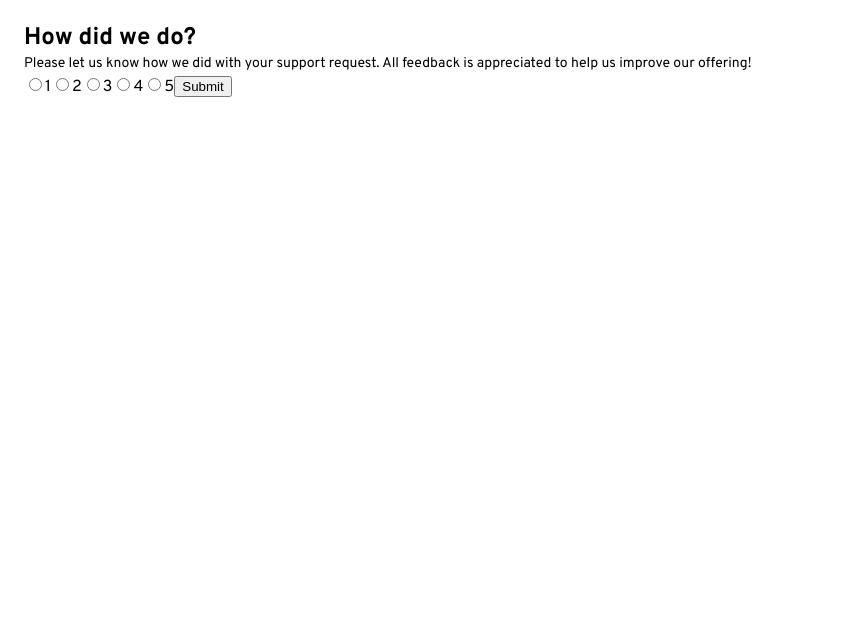
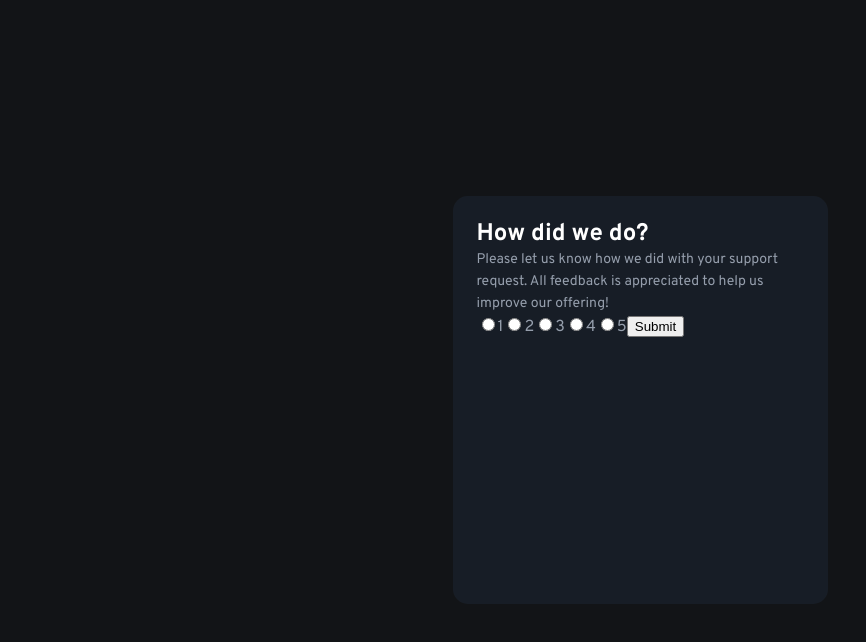
Before and after one commit to norman02/fm-interactive-rating, a React (Create React App) app: page / in a window 1280 px wide. Shown: the top 642 px of the page, without its empty margins (0-866 px from the left). Built offline with nearby package versions, Linux system fonts and the light colour scheme.

Commit message:
add global style

```diff
--- a/src/App.js
+++ b/src/App.js
@@ -1,29 +1,12 @@
 import React from "react";
+import Survey from "./components/Survey";
+
 
 class App extends React.Component {
   render() {
     return (
-      <div>
-        <h1>How did we do?</h1>
-        <p>
-          Please let us know how we did with your support request. All feedback
-          is appreciated to help us improve our offering!
-        </p>
-        <form>
-          <input type="radio" id="1" name="rating" value="1"></input>
-          <label for="1">1</label>
-          <input type="radio" id="2" name="rating" value="2"></input>
-          <label for="1">2</label>
-          <input type="radio" id="3" name="rating" value="3"></input>
-          <label for="1">3</label>
-          <input type="radio" id="4" name="rating" value="4"></input>
-          <label for="1">4</label>
-          <input type="radio" id="5" name="rating" value="5"></input>
-          <label for="1">5</label>
-          <input type="submit" value="Submit" />
-        </form>
-      </div>
-    );
+      <Survey />
+    )
   }
 }
 
--- /dev/null
+++ b/src/components/Survey.js
@@ -0,0 +1,30 @@
+import React from 'react';
+
+class Survey extends React.Component {
+    render() {
+        return (
+          <div>
+            <h1>How did we do?</h1>
+            <p>
+              Please let us know how we did with your support request. All feedback
+              is appreciated to help us improve our offering!
+            </p>
+            <form>
+              <input type="radio" id="1" name="rating" value="1"></input>
+              <label for="1">1</label>
+              <input type="radio" id="2" name="rating" value="2"></input>
+              <label for="1">2</label>
+              <input type="radio" id="3" name="rating" value="3"></input>
+              <label for="1">3</label>
+              <input type="radio" id="4" name="rating" value="4"></input>
+              <label for="1">4</label>
+              <input type="radio" id="5" name="rating" value="5"></input>
+              <label for="1">5</label>
+              <input type="submit" value="Submit" />
+            </form>
+          </div>
+        );
+      }
+}
+
+export default Survey;
--- a/src/css/main.css
+++ b/src/css/main.css
@@ -69,7 +69,27 @@ p {
   line-height: 1.375rem;
 }
 
+html {
+  align-items: center;
+  background-color: #121417;
+  color: white;
+  display: flex;
+  height: 100vh;
+  justify-content: center;
+  width: 100vw;
+}
+
 body {
-  padding: 24px;
+  width: 20.4375rem;
+  height: 22.5rem;
+  background: transparent radial-gradient(closest-side at 50% 0%, #232a34 0%, #171d26 100%) 0% 0% no-repeat padding-box;
+  border-radius: 15px;
+  opacity: 1;
+  padding: 1.5rem;
+  margin: auto;
+}
+
+p, label {
+  color: #959eac;
 }
 /*# sourceMappingURL=main.css.map */
--- a/src/scss/main.scss
+++ b/src/scss/main.scss
@@ -1,8 +1,7 @@
 @import "abstracts/functions";
+@import "abstracts/variables";
 
 @import "base/reset";
 @import "base/typography";
 
-body {
-    padding: 24px;
-}
+@import "pages/global";
--- /dev/null
+++ b/src/scss/pages/_global.scss
@@ -0,0 +1,30 @@
+
+html {
+    align-items: center;
+    background-color: $main-bg-color;
+    color: $heading-text-color;
+    display: flex;
+    height: 100vh;
+    justify-content: center;
+    width: 100vw;
+  }
+
+  body {
+    width: rem(327);
+    height: rem(360);
+    background: transparent
+      radial-gradient(
+        closest-side at 50% 0%,
+        $very-dark-blue 0%,
+        $dark-blue 100%
+      )
+      0% 0% no-repeat padding-box;
+    border-radius: 15px;
+    opacity: 1;
+    padding: rem(24);
+    margin: auto;
+  }
+
+  p, label {
+      color: $primary-text-color
+  }
```
Also changed, not shown: src/scss/abstracts/_variables.scss (added, +14 -0 lines), 1 other file (tests, documents, lock files or other folders).
